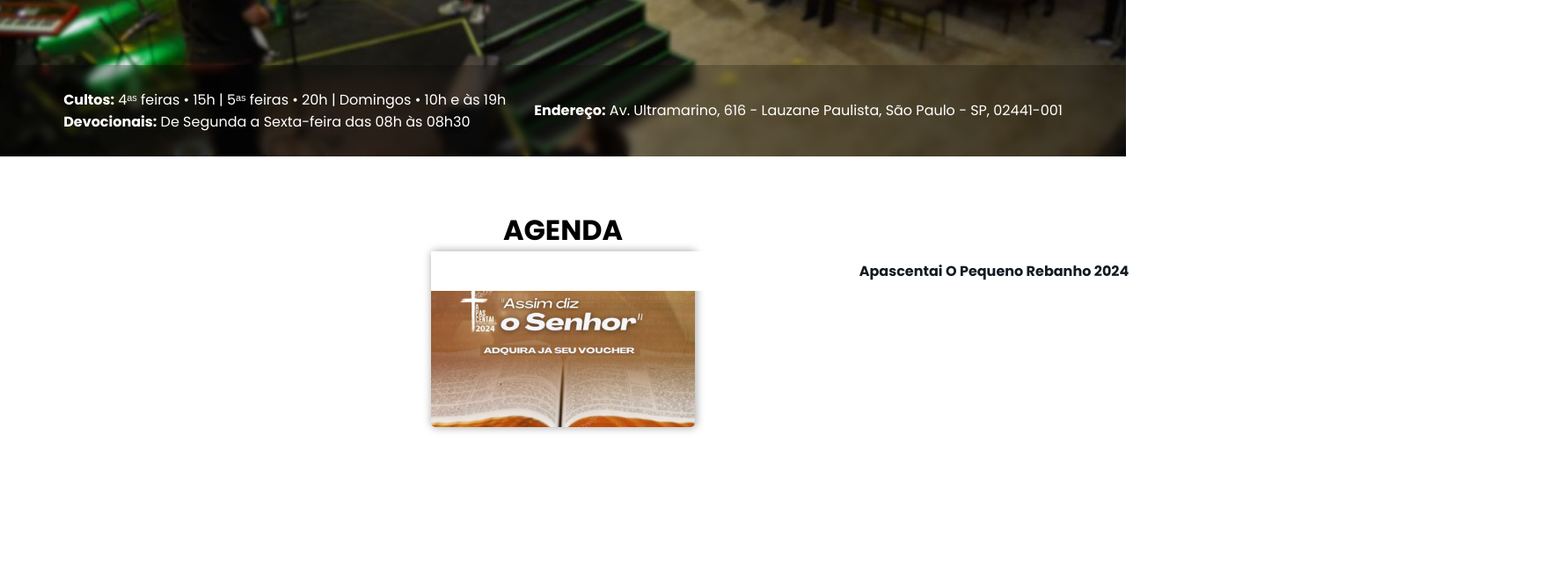
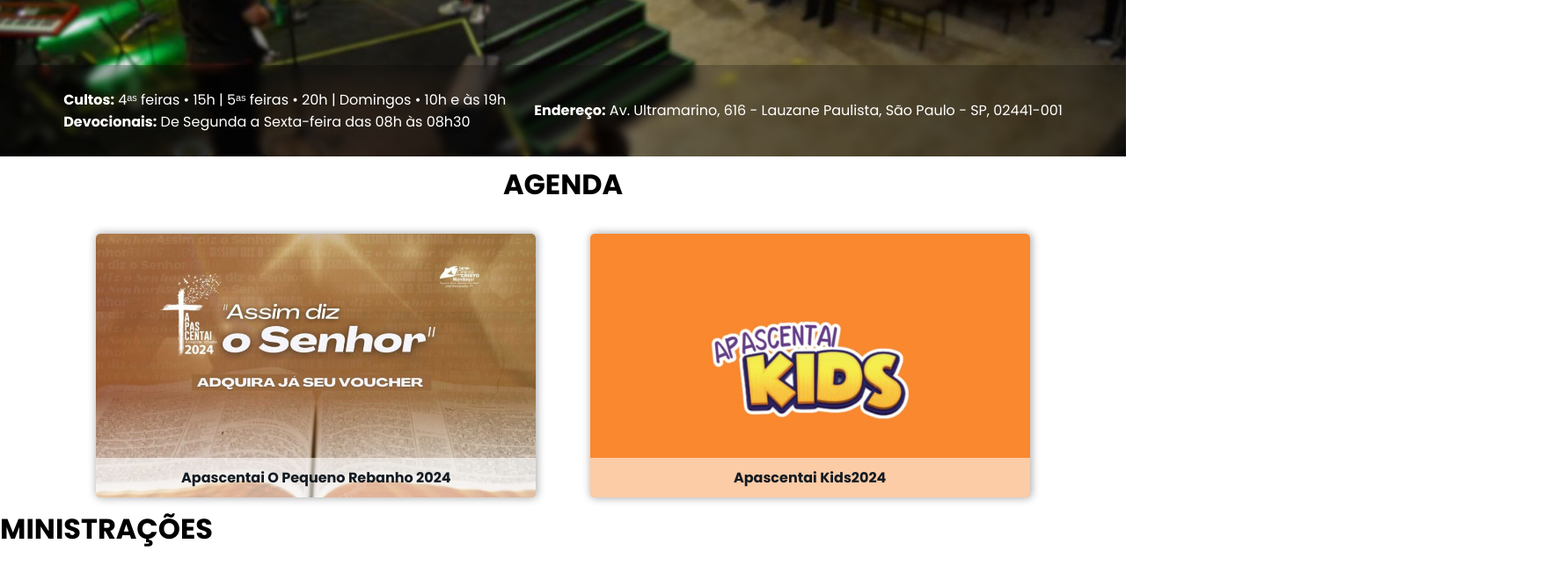
Before and after one commit to pietroabrahamian/OBPC-Mandaqui, a plain HTML site: page index.html in a window 1280 px wide. Shown: the part 622-1282 px from the top of the page at 88% size, 1770 px wide, since content can reach past the window. Before the commit the page ends 1200 px from the top, so only its background shows below. Drawn offline with Linux system fonts and the light colour scheme.

Commit message:
dia27 apascentai

```diff
--- a/index.html
+++ b/index.html
@@ -23,7 +23,7 @@
 
             </nav>
         </header>
-        <!-- <main> -->
+        <main>
 
         <section class="Inicial">
             <div class="inicial-textos">
@@ -62,7 +62,26 @@
                 </div></a>
             </div>
         </section>
-        <!-- </main> -->
+        <section class="ministracoes">
+            <h2>Ministrações</h2>
+            <div class="ministracoes-links">
+                <a href="https://www.youtube.com/watch?v=ldQLsFtNueY" target="_blank">
+                    <div class="santa-ceia">
+                    </div>
+                </a>
+
+                <a href="https://www.youtube.com/watch?v=ldQLsFtNueY" target="_blank">
+                    <div class="culto-domingo">
+                    </div>
+                </a>
+
+                <a href="https://www.youtube.com/watch?v=ldQLsFtNueY" target="_blank">
+                    <div class="devocional">
+                    </div>
+                </a>
+            </div>
+        </section>
+        </main>
     </main>
 </body>
 
--- a/style.css
+++ b/style.css
@@ -9,6 +9,10 @@
 
 :root {
     --color-titulo: #ffe08e;
+}
+
+body {
+    overflow-x: hidden;
 }
 
 a {
@@ -157,42 +161,93 @@ main {
 .agenda {
     width: 100vw;
     height: 50vh;
+    padding: 3rem;
+    gap: 2rem;
     display: flex;
     flex-direction: column;
     justify-content: center;
     align-items: center;
 }
+
 .agenda h2 {
     text-transform: uppercase;
     font-size: 2rem;
 }
 
+.agenda-apascentai {
+    width: 100%;
+    height: 100%;
+    display: flex;
+    justify-content: space-evenly;
+}
+
 .agenda-apascentai-adulto {
     display: inline-block;
-    width: 300px;
-    height: 200px;
+    width: 500px;
+    height: 300px;
     background-image: url(img/Apascentai-2024-adulto.jpeg);
     background-position: center;
     background-size: cover;
     border-radius: 5px;
     box-shadow: 1px 0px 10px 1px rgba(0, 0, 0, 0.321);
+    position: relative;
 }
 
 .agenda-apascentai-adulto p {
-    /* background-color: white;
-    color: black;
-    text-align: center;
     position: absolute;
     bottom: 0;
-    display: block; */
-    position: absolute;
-    bottom: 1;
     display: block;
     width: 100%;
     padding: 10px 5px;
     text-align: center;
-    background-color: #fff;
+    background-color: rgba(255, 255, 255, 0.575);
     color: #131b22;
     text-transform: capitalize;
     font-weight: bold;
+    border-bottom-right-radius: 5px;
+    border-bottom-left-radius: 5px;
 }
+
+.agenda-apascentai-kids {
+    width: 500px;
+    height: 300px;
+    background-image: url(img/Apascentai-2024-kids.jpeg);
+    display: block;
+    background-color: red;
+    background-position: center;
+    background-size: cover;
+    border-radius: 5px;
+    box-shadow: 1px 0px 10px 1px rgba(0, 0, 0, 0.321);
+    text-align: center;
+    position: relative;
+}
+
+.agenda-apascentai-kids>p {
+    position: absolute;
+    bottom: 0;
+    display: block;
+    width: 100%;
+    padding: 10px 5px;
+    text-align: center;
+    background-color: rgba(255, 255, 255, 0.575);
+    color: #131b22;
+    text-transform: capitalize;
+    font-weight: bold;
+    border-bottom-right-radius: 5px;
+    border-bottom-left-radius: 5px;
+}
+
+
+/* --------------------------MINISTRAÇÕES-------------------------- */
+.ministracoes {
+    width: 100vw;
+    height: 50vh;
+}
+.ministracoes h2 {
+    text-transform: uppercase;
+    font-size: 2rem;
+}
+.ministracoes-links {
+    width: 100vw;
+    display: flex;
+}
```
Also changed, not shown: img/culto-domingo.jpg (added), img/devocional.jpg (added), img/santa-ceia.jpg (added).
